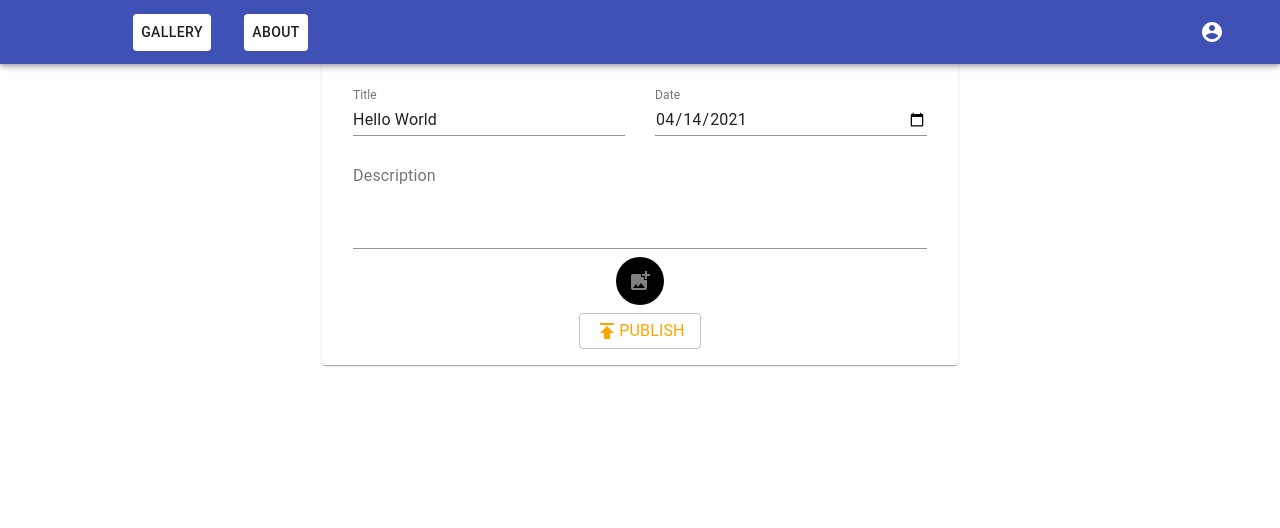
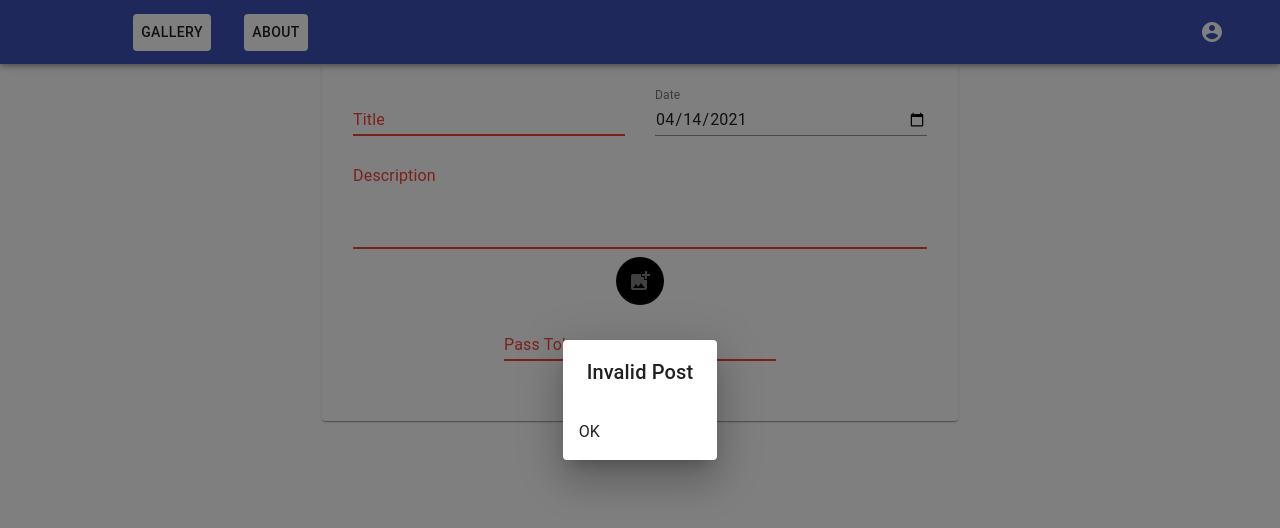
Before and after one commit to SkyZhangT/SkyZhangT.github.io, a React (Create React App) app: page /newpost in a window 1280 px wide. Both pictures are taken after a click on the button "PUBLISH". Shown: the top 528 px of the page. Built offline with nearby package versions, Linux system fonts and the light colour scheme.

Commit message:
finish new post image transfer

```diff
--- a/src/App.js
+++ b/src/App.js
@@ -1,4 +1,3 @@
-import { createMuiTheme, ThemeProvider } from "@material-ui/core/styles";
 import { BrowserRouter as Router, Route, Switch } from "react-router-dom";
 import "./App.css";
 import Gallery from "./pages/Gallery";
@@ -11,9 +10,9 @@ function App() {
       <div className="App">
         <Header />
         <Switch>
-          <Route exact path="/" exact component={Gallery} />
-          <Route exact path="/about" exact component={About} />
-          <Route path="/newpost" exact component={NewPost} />
+          <Route exact path="/" component={Gallery} />
+          <Route exact path="/about" component={About} />
+          <Route exact path="/newpost" component={NewPost} />
         </Switch>
       </div>
     </Router>
--- a/src/components/DateDrawer.jsx
+++ b/src/components/DateDrawer.jsx
@@ -1,7 +1,6 @@
 import React from "react";
 import {
   makeStyles,
-  Divider,
   List,
   ListItem,
   ListItemText,
--- /dev/null
+++ b/src/components/Dialog.jsx
@@ -0,0 +1,45 @@
+import React from "react";
+import { makeStyles } from "@material-ui/core/styles";
+import {
+  Typography,
+  Dialog,
+  DialogTitle,
+  List,
+  ListItem,
+} from "@material-ui/core";
+
+const useStyles = makeStyles({
+  confirm: {
+    textAlign: "center",
+  },
+});
+
+function SimpleDialog(props) {
+  const classes = useStyles();
+  const { onClose, open, Notification } = props;
+
+  const handleClose = () => {
+    onClose();
+  };
+
+  const handleListItemClick = () => {
+    onClose();
+  };
+
+  return (
+    <Dialog
+      onClose={handleClose}
+      aria-labelledby="simple-dialog-title"
+      open={open}
+    >
+      <DialogTitle id="simple-dialog-title">{Notification}</DialogTitle>
+      <List>
+        <ListItem button onClick={handleListItemClick}>
+          <Typography className={classes.confirm}>OK</Typography>
+        </ListItem>
+      </List>
+    </Dialog>
+  );
+}
+
+export default SimpleDialog;
--- a/src/components/Header.jsx
+++ b/src/components/Header.jsx
@@ -3,14 +3,9 @@ import {
   AppBar,
   Toolbar,
   IconButton,
-  Typography,
   makeStyles,
-  Box,
   Grid,
-  Paper,
   Button,
-  BottomNavigation,
-  BottomNavigationAction,
 } from "@material-ui/core";
 import DateRangeIcon from "@material-ui/icons/DateRange";
 import AccountCircleIcon from "@material-ui/icons/AccountCircle";
@@ -36,7 +31,6 @@ const useStyles = makeStyles((theme) => ({
 const Header = (props) => {
   const classes = useStyles();
   const [drawerOpen, setDrawerOpen] = React.useState(false);
-  const [value, setValue] = React.useState(0);
 
   const handleDrawerToggle = () => {
     setDrawerOpen(!drawerOpen);
--- a/src/components/Post.jsx
+++ b/src/components/Post.jsx
@@ -1,22 +1,19 @@
 import React from "react";
 import { makeStyles } from "@material-ui/core/styles";
-import clsx from "clsx";
 import Card from "@material-ui/core/Card";
 import CardHeader from "@material-ui/core/CardHeader";
 import CardMedia from "@material-ui/core/CardMedia";
 import CardContent from "@material-ui/core/CardContent";
 import CardActions from "@material-ui/core/CardActions";
-import Collapse from "@material-ui/core/Collapse";
 import Avatar from "@material-ui/core/Avatar";
 import IconButton from "@material-ui/core/IconButton";
 import Typography from "@material-ui/core/Typography";
 import { red } from "@material-ui/core/colors";
 import FavoriteIcon from "@material-ui/icons/Favorite";
 import ShareIcon from "@material-ui/icons/Share";
-import ExpandMoreIcon from "@material-ui/icons/ExpandMore";
 import MoreVertIcon from "@material-ui/icons/MoreVert";
 import MessageIcon from "@material-ui/icons/Message";
-import { Button, Fab, Grid } from "@material-ui/core";
+import { Button } from "@material-ui/core";
 import NavigateNextIcon from "@material-ui/icons/NavigateNextRounded";
 import NavigateBeforeIcon from "@material-ui/icons/NavigateBefore";
 
@@ -65,7 +62,7 @@ const Post = (props) => {
   const max = props.data.image.length;
 
   const next_photo = () => {
-    if (p_index + 1 == max) {
+    if (p_index + 1 === max) {
       setIndex(0);
     } else {
       setIndex(p_index + 1);
@@ -73,10 +70,29 @@ const Post = (props) => {
   };
 
   const prev_photo = () => {
-    if (p_index == 0) {
+    if (p_index === 0) {
       setIndex(max - 1);
     } else {
       setIndex(p_index - 1);
+    }
+  };
+
+  const navButton = () => {
+    console.log(props.data.image.length);
+    if (props.data.image.length > 1) {
+      return (
+        <React.Fragment>
+          <Button className={classes.navbeforebutton} onClick={prev_photo}>
+            <NavigateBeforeIcon fontSize="large" />
+          </Button>
+
+          <Button className={classes.navnextbutton} onClick={next_photo}>
+            <NavigateNextIcon fontSize="large" />
+          </Button>
+        </React.Fragment>
+      );
+    } else {
+      return;
     }
   };
 
@@ -102,13 +118,7 @@ const Post = (props) => {
           image={props.data.image[p_index]}
           title={props.data.imagetitle}
         >
-          <Button className={classes.navbeforebutton} onClick={prev_photo}>
-            <NavigateBeforeIcon fontSize="large" />
-          </Button>
-
-          <Button className={classes.navnextbutton} onClick={next_photo}>
-            <NavigateNextIcon fontSize="large" />
-          </Button>
+          {navButton()}
         </CardMedia>
         <CardContent>
           <Typography variant="body2" color="textSecondary" component="p">
--- a/src/pages/Gallery.jsx
+++ b/src/pages/Gallery.jsx
@@ -1,6 +1,6 @@
 import React from "react";
-import { Fab, Grid, IconButton, Typography } from "@material-ui/core";
-import { makeStyles, useTheme } from "@material-ui/core/styles";
+import { Fab, Grid } from "@material-ui/core";
+import { makeStyles } from "@material-ui/core/styles";
 import Post from "../components/Post";
 import pic1 from "../res/pic1.jpg";
 import pic2 from "../res/pic2.jpg";
@@ -12,7 +12,7 @@ const fakedata = {
   username: "SZ",
   title: "OMS",
   date: "2020 Jan 1",
-  image: [pic2, pic1],
+  image: [pic2],
   text:
     "This impressive paella is a perfect party dish and a fun meal to cook together with your guests. Add 1 cup of frozen peas along with the mussels, if you like.",
 };
--- a/src/pages/NewPost.jsx
+++ b/src/pages/NewPost.jsx
@@ -1,17 +1,19 @@
 import React from "react";
 import {
-  Fab,
   Typography,
   Grid,
   Paper,
   TextField,
   Button,
   IconButton,
+  CircularProgress,
 } from "@material-ui/core";
-import { makeStyles, useTheme } from "@material-ui/core/styles";
+import { makeStyles } from "@material-ui/core/styles";
 import getFormattedDate from "../utils/misc";
+import SimpleDialog from "../components/Dialog";
 import PublishIcon from "@material-ui/icons/Publish";
 import AddPhotoAlternateIcon from "@material-ui/icons/AddPhotoAlternate";
+import axios from "axios";
 
 const useStyles = makeStyles((theme) => ({
   root: {
@@ -51,16 +53,76 @@ const useStyles = makeStyles((theme) => ({
 
 const NewPost = (props) => {
   const classes = useStyles();
-  const date = getFormattedDate();
   const [selectedImages, selectNew] = React.useState([]);
+  const [uploadFiles, setUploadFiles] = React.useState([]);
+  const [title, setTitle] = React.useState("");
+  const [body, setBody] = React.useState("");
+  const [date, setDate] = React.useState(Date.now());
+  const [token, setToken] = React.useState("");
+  const [titleError, setTitleError] = React.useState(true);
+  const [bodyError, setBodyError] = React.useState(true);
+  const [dateError, setDateError] = React.useState(false);
+  const [tokenError, setTokenError] = React.useState(true);
+  const [imageLoading, setImageLoading] = React.useState(false);
+  const [open, setOpen] = React.useState(false);
 
-  const handleUploadClick = (event) => {
+  // title input logic
+  const handleTitleChange = (event) => {
+    setTitle(event.target.value);
+    if (event.target.value.length > 0) {
+      setTitleError(false);
+    } else {
+      setTitleError(true);
+    }
+  };
+
+  // set body description
+  const handleBodyChange = (event) => {
+    setBody(event.target.value);
+    if (event.target.value.length > 0) {
+      setBodyError(false);
+    } else {
+      setBodyError(true);
+    }
+  };
+
+  // set token
+  const handleTokenChange = (event) => {
+    setToken(event.target.value);
+    if (event.target.value.length > 0) {
+      setTokenError(false);
+    } else {
+      setTokenError(true);
+    }
+  };
+
+  // set date
+  const handleDateChange = (event) => {
+    let dateStr = event.target.value.split("-");
+    let newDate = new Date(dateStr[0], dateStr[1] - 1, dateStr[2]);
+    if (newDate.getTime() == NaN || newDate.getTime() > Date.now()) {
+      setDateError(true);
+    } else {
+      setDateError(false);
+      console.log(newDate.getTime());
+      setDate(newDate.getTime());
+    }
+  };
+
+  // image selecting logic
+  const handleAddImage = (event) => {
+    setImageLoading(true);
     let data = [];
     const reader = new FileReader();
+    for (const f of event.target.files) {
+      uploadFiles.push(f);
+    }
+
     const readFile = (index) => {
       let file = event.target.files[index];
       if (index >= event.target.files.length) {
         selectNew(selectedImages.concat(data));
+        setImageLoading(false);
         return;
       }
       reader.onload = (event) => {
@@ -73,12 +135,61 @@ const NewPost = (props) => {
     readFile(0);
   };
 
-  const removeImage = (index) => {
+  // image remove logic
+  const handleRemoveImage = (index) => {
     return () => {
       selectedImages.splice(index, 1);
       selectNew(selectedImages.concat([]));
-      console.log(selectedImages);
+      uploadFiles.splice(index, 1);
+      setUploadFiles(uploadFiles.concat([]));
     };
+  };
+
+  // display loading circle
+  const loading = () => {
+    if (imageLoading) {
+      return (
+        <div className={classes.line}>
+          <CircularProgress />
+        </div>
+      );
+    }
+  };
+
+  const handleClickOpen = () => {
+    setOpen(true);
+  };
+
+  const handleClose = () => {
+    setOpen(false);
+  };
+
+  // upload logic
+  const handleUpload = (e) => {
+    if (titleError || bodyError || dateError || uploadFiles.length === 0) {
+      handleClickOpen();
+      return;
+    }
+
+    for (const f of uploadFiles) {
+      let formdata = new FormData();
+      formdata.append("image", f);
+
+      axios({
+        url: "http://localhost:8080/image",
+        method: "post",
+        data: formdata,
+        headers: {
+          "Content-Type": "multipart/form-data",
+        },
+      })
+        .then((res) => {
+          console.log(res);
+        })
+        .catch((err) => {
+          console.log(err);
+        });
+    }
   };
 
   return (
@@ -92,18 +203,22 @@ const NewPost = (props) => {
               <TextField
                 id="title"
                 label="Title"
-                defaultValue="Hello World"
+                type="text"
+                error={titleError}
                 className={classes.title}
+                onChange={handleTitleChange}
               />
               <TextField
                 id="date"
                 label="Date"
                 type="date"
-                defaultValue={date}
+                error={dateError}
+                defaultValue={getFormattedDate()}
                 className={classes.date}
                 InputLabelProps={{
                   shrink: true,
                 }}
+                onChange={handleDateChange}
               />
             </div>
 
@@ -111,33 +226,39 @@ const NewPost = (props) => {
               <TextField
                 id="text"
                 label="Description"
+                type="text"
+                error={bodyError}
                 rows={4}
                 rowsMax={4}
                 multiline
                 className={classes.description}
+                onChange={handleBodyChange}
               />
             </div>
 
             {selectedImages.map((img, index) => (
-              <div className={classes.line}>
+              <div className={classes.line} key={"img" + index.toString()}>
                 <img
                   src={img}
                   className={classes.image}
-                  onClick={removeImage(index)}
+                  onClick={handleRemoveImage(index)}
+                  alt="Failed to load"
                 />
               </div>
             ))}
+
+            {loading()}
 
             <div className={classes.line}>
               <input
                 accept="image/*"
                 className={classes.input}
-                id="contained-button-file"
+                id="image"
                 multiple
                 type="file"
-                onChange={handleUploadClick}
+                onChange={handleAddImage}
               />
-              <label htmlFor="contained-button-file">
+              <label htmlFor="image">
                 <IconButton
                   component="span"
                   className={classes.imageButton}
@@ -149,11 +270,31 @@ const NewPost = (props) => {
             </div>
 
             <div className={classes.line}>
-              <Button className={classes.publishButton} variant="outlined">
+              <TextField
+                id="token"
+                label="Pass Token"
+                type="text"
+                error={tokenError}
+                className={classes.title}
+                onChange={handleTokenChange}
+              />
+            </div>
+
+            <div className={classes.line}>
+              <Button
+                className={classes.publishButton}
+                variant="outlined"
+                onClick={handleUpload}
+              >
                 <PublishIcon></PublishIcon>
                 <Typography>Publish</Typography>
               </Button>
             </div>
+            <SimpleDialog
+              open={open}
+              onClose={handleClose}
+              Notification="Invalid Post"
+            />
           </Paper>
         </Grid>
 
--- a/src/utils/misc.jsx
+++ b/src/utils/misc.jsx
@@ -1,5 +1,3 @@
-import { ContactsOutlined } from "@material-ui/icons";
-
 const getFormattedDate = () => {
   const newDate = new Date();
   let day = newDate.getUTCDate().toString();
```
Also changed, not shown: src/components/Carousel.jsx (deleted), 19 other files (tests, documents, lock files or other folders).
